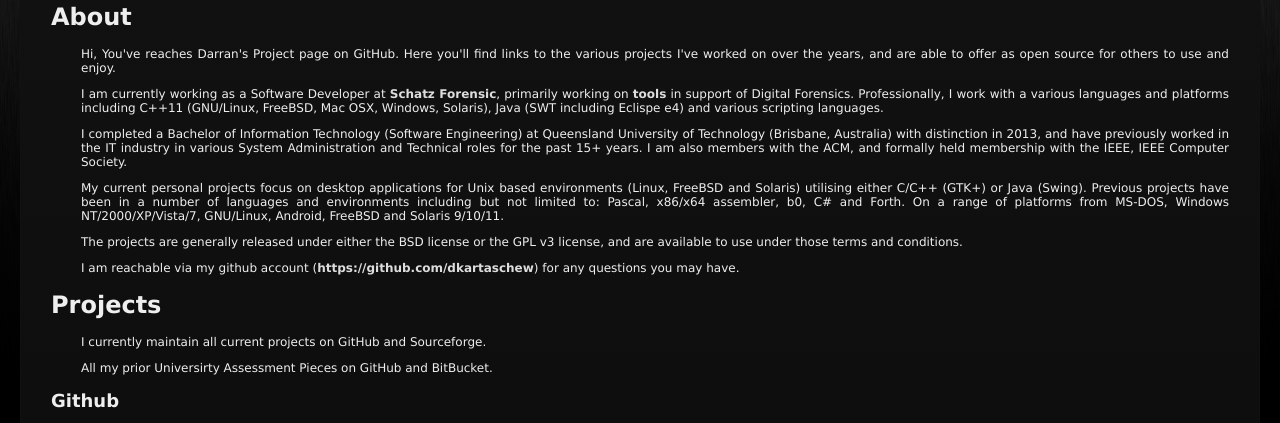
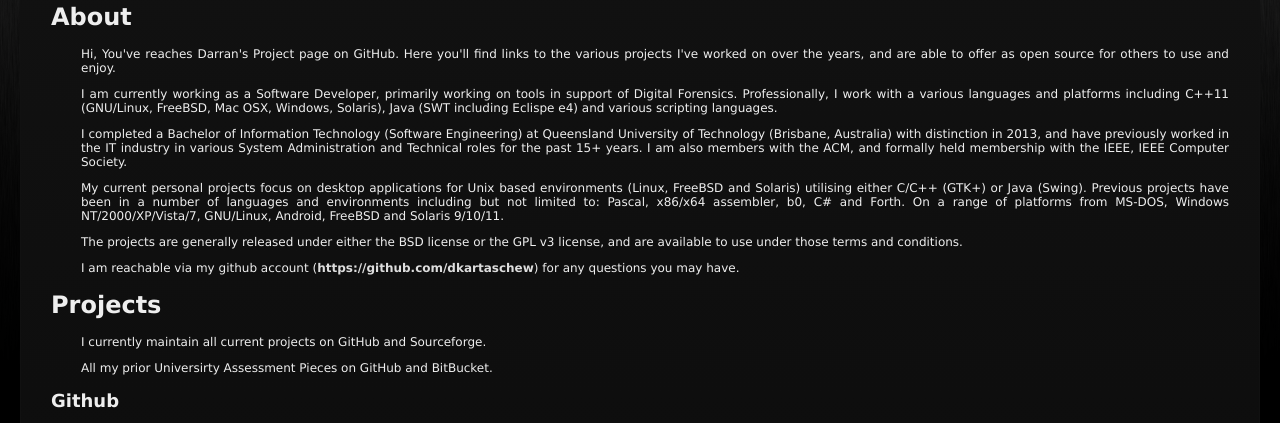
Before and after one commit to dkartaschew/dkartaschew.github.io, a plain HTML site: page index.html in a window 1280 px wide. Shown: the part 160-583 px from the top of the page. Drawn offline with Linux system fonts and the light colour scheme.

Commit message:
Update index.html
Remove location of employment

```diff
--- a/index.html
+++ b/index.html
@@ -22,10 +22,9 @@
     <p>Hi, You've reaches Darran's Project page on GitHub. Here you'll find links to the various projects I've
     worked on over the years, and are able to offer as open source for others to use and enjoy.</p>
 
-    <p>I am currently working as a Software Developer at <a href="http://www.schatzforensic.com.au/">Schatz Forensic</a>,
-    primarily working on <a href="https://evimetry.com/">tools</a> in support of Digital Forensics. Professionally,
-    I work with a various languages and platforms including
-    C++11 (GNU/Linux, FreeBSD, Mac OSX, Windows, Solaris), Java (SWT including Eclispe e4) and various scripting languages. </p>
+    <p>I am currently working as a Software Developer, primarily working on tools in support of Digital Forensics. Professionally,
+    I work with a various languages and platforms including C++11 (GNU/Linux, FreeBSD, Mac OSX, Windows, Solaris),
+    Java (SWT including Eclispe e4) and various scripting languages. </p>
 
     <p>I completed a Bachelor of Information Technology (Software Engineering) at Queensland University of
     Technology (Brisbane, Australia) with distinction in 2013, and have previously worked in the IT industry in various System
@@ -152,7 +151,7 @@
   <div id="Footer" class="noprint">
     <p class="align_center"><img src="css/footer.jpg" alt="footer" /></p>
 
-    <p class="align_center">Copyright © 2016 Darran Kartaschew. All rights reserved.</p>
+    <p class="align_center">Copyright © 2021 Darran Kartaschew. All rights reserved.</p>
 
     <p class="align_right"><a href="http://validator.w3.org/check?uri=referer"><img src="css/valid-xhtml11" alt="Valid XHTML 1.1" height="31" width="88" /></a></p>
   </div>
```
